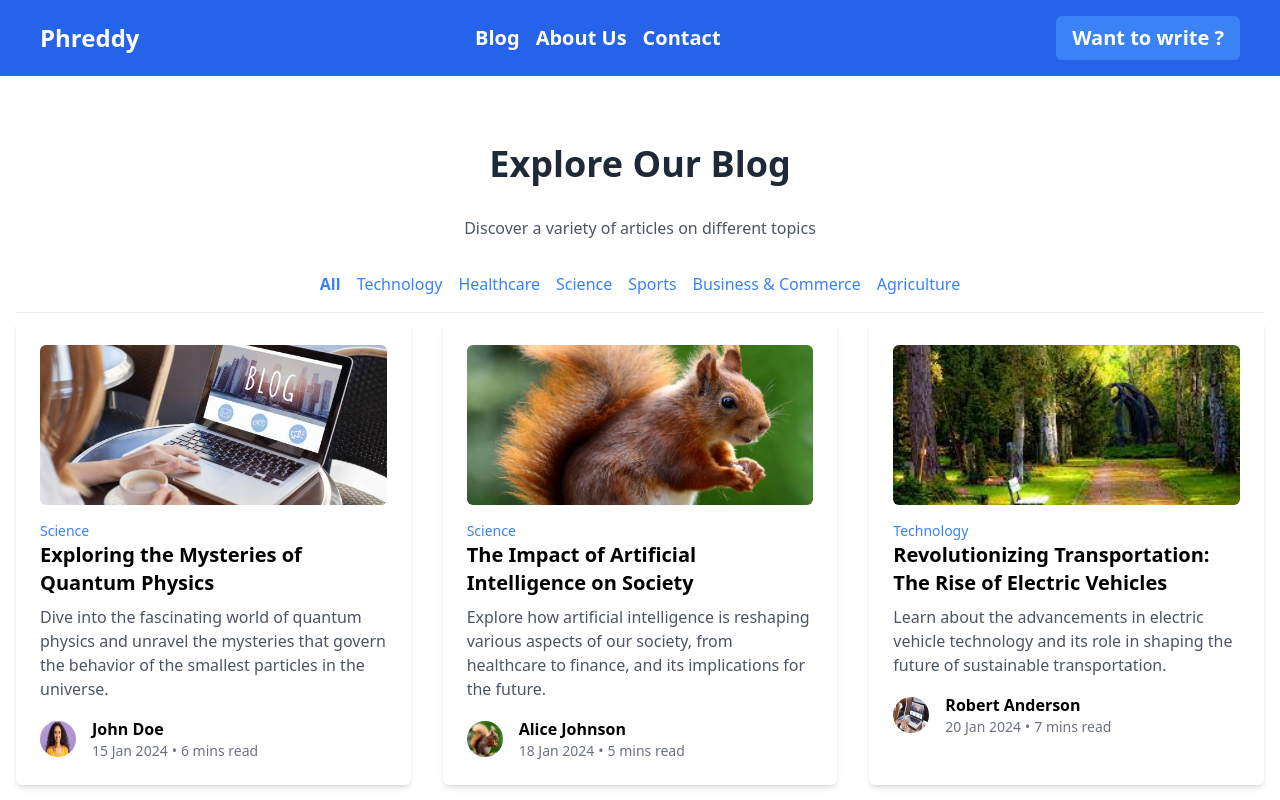
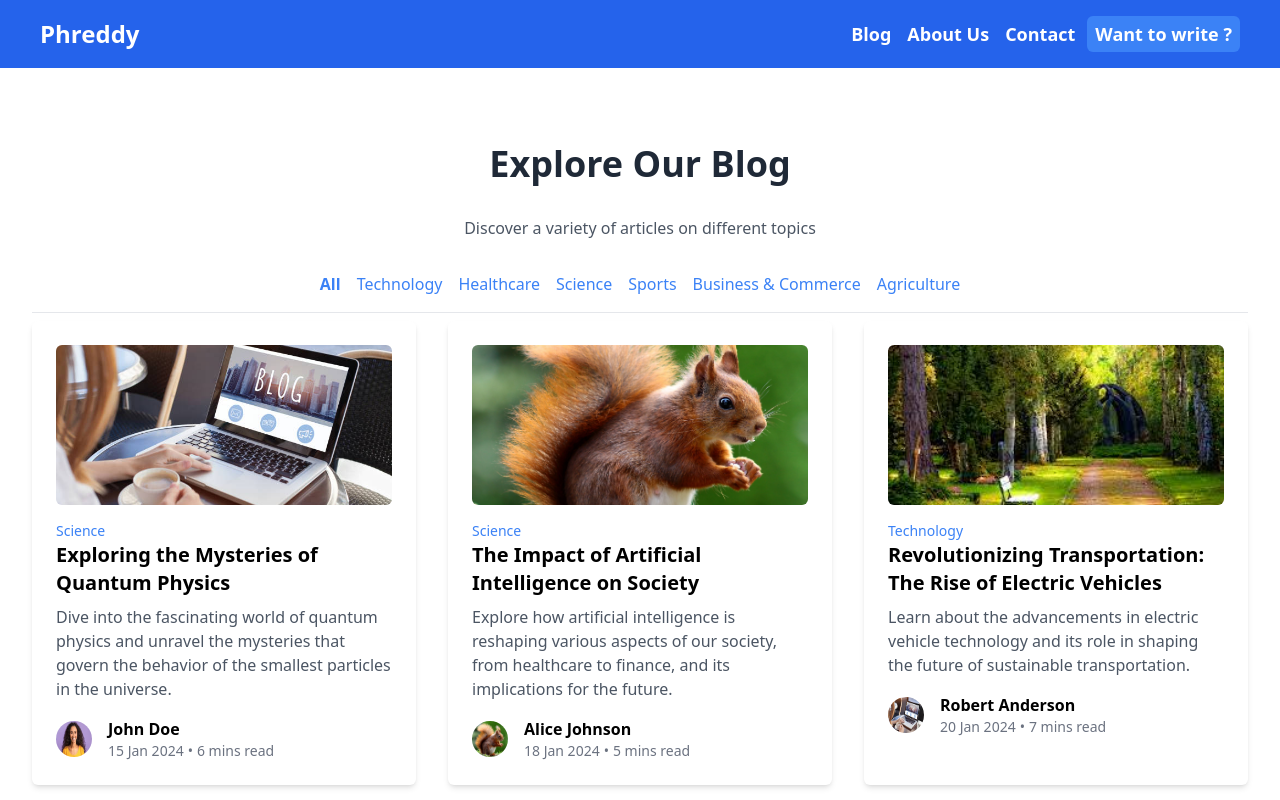
Before and after one commit to Olosko23/Blog-Client, a React (Vite) app: page /blogs in a window 1280 px wide. Shown: the top 800 px of the page. Built offline with nearby package versions, Linux system fonts and the light colour scheme.

Commit message:
'categoriess'

```diff
--- a/src/App.jsx
+++ b/src/App.jsx
@@ -17,6 +17,7 @@ import Create from "./pages/Blog/Create";
 import Details from "./pages/Blog/Details";
 import ScrollToTop from "./components/BackToTop";
 import Profile from "./pages/Auth/Profile";
+import Categories from "./pages/Blog/Categories";
 
 function App() {
   return (
@@ -40,6 +41,7 @@ function App() {
           <Route path="/create" element={<Create />} />
           <Route path="/profile" element={<Profile />} />
           <Route path="/details" element={<Details />} />
+          <Route path="/categories/:category" element={<Categories />} />
         </Routes>
         <Footer />
       </BrowserRouter>
--- a/src/components/Navbar.jsx
+++ b/src/components/Navbar.jsx
@@ -52,15 +52,16 @@ const Navbar = () => {
         <div className="cursor-pointer font-bold text-2xl hover:scale-105">
           <Link to="/">Phreddy</Link>
         </div>
+        <div className="flex justify-end space-x-3 text-center items-center">
           {!user && (
             <div className="md:flex justify-evenly space-x-4 hidden">
-            <div className="cursor-pointer hover:text-blue-800 font-semibold text-xl">
+              <div className="cursor-pointer hover:text-blue-800 font-semibold text-lg">
                 <Link to="/blogs">Blog</Link>
               </div>
-            <div className="cursor-pointer hover:text-blue-800 font-semibold text-xl">
+              <div className="cursor-pointer hover:text-blue-800 font-semibold text-lg">
                 <Link to="/about">About Us</Link>
               </div>
-            <div className="cursor-pointer hover:text-blue-800 font-semibold text-xl">
+              <div className="cursor-pointer hover:text-blue-800 font-semibold text-lg">
                 <Link to="/contact">Contact</Link>
               </div>
             </div>
@@ -69,10 +70,10 @@ const Navbar = () => {
           <div className="hidden md:flex">
             {user ? (
               <div className="flex justify-center space-x-3">
-              <div className="cursor-pointer bg-blue-500 hover:bg-blue-700 text-white font-semibold text-md rounded-md py-1 px-2">
+                <div className="cursor-pointer hover:text-blue-800 font-semibold text-lg">
                   <Link to="/create">Create</Link>
                 </div>
-              <div className="cursor-pointer bg-blue-500 hover:bg-blue-700 text-white font-semibold text-md rounded-md py-1 px-2">
+                <div className="cursor-pointer hover:text-blue-800 font-semibold text-lg">
                   <Link to="/profile">Profile</Link>
                 </div>
                 <div
@@ -83,10 +84,11 @@ const Navbar = () => {
                 </div>
               </div>
             ) : (
-            <div className="cursor-pointer bg-blue-500 hover:bg-blue-700 text-white font-semibold text-xl rounded-md py-2 px-4">
+              <div className="cursor-pointer bg-blue-500 hover:bg-blue-700 text-white font-semibold text-lg rounded-md py-1 px-2">
                 <Link to="/login">Want to write ?</Link>
               </div>
             )}
+          </div>
         </div>
         <div onClick={toggleMobileMenu} className="flex md:hidden">
           {isMobileMenuOpen ? (
--- a/src/pages/Auth/Signup.jsx
+++ b/src/pages/Auth/Signup.jsx
@@ -180,7 +180,7 @@ const Signup = () => {
             to="/login"
             className="font-semibold leading-6 text-blue-600 hover:text-blue-500"
           >
-            Login
+            Log in
           </Link>
         </p>
       </div>
--- a/src/pages/Blog/Blogs.jsx
+++ b/src/pages/Blog/Blogs.jsx
@@ -20,7 +20,7 @@ const Blogs = () => {
   const paginate = (pageNumber) => setCurrentPage(pageNumber);
 
   const handleCategoryClick = (category) => {
-    setCurrentPage(1); // Reset current page when changing the category
+    setCurrentPage(1);
     setSelectedCategory(category);
   };
 
@@ -29,7 +29,7 @@ const Blogs = () => {
   }, [currentPage]);
 
   return (
-    <div className="container mx-auto px-4 max-w-7xl py-12 mt-24">
+    <div className="container mx-auto px-4 md:px-8 max-w-7xl py-12 mt-24">
       <section className="text-center">
         <h1 className="text-4xl font-bold mb-8 text-gray-800">
           Explore Our Blog
--- /dev/null
+++ b/src/pages/Blog/Categories.jsx
@@ -0,0 +1,7 @@
+import React from "react";
+
+const Categories = () => {
+  return <div>Categories</div>;
+};
+
+export default Categories;
--- a/src/pages/Home/Section1.jsx
+++ b/src/pages/Home/Section1.jsx
@@ -15,9 +15,12 @@ const Section1 = () => {
 
       <section className="mt-8">
         <div className="flex flex-col items-center mb-4 space-y-2 md:flex-row md:justify-center md:space-x-4 md:space-y-0">
-          <span className="cursor-pointer text-blue-500 hover:underline">
+          <Link
+            to="/blogs"
+            className="cursor-pointer text-blue-500 hover:underline"
+          >
             All
-          </span>
+          </Link>
           <span className="cursor-pointer text-blue-500 hover:underline">
             Technology
           </span>
--- a/tailwind.config.js
+++ b/tailwind.config.js
@@ -2,7 +2,12 @@
 export default {
   content: ["./index.html", "./src/**/*.{js,ts,jsx,tsx}"],
   theme: {
-    extend: {},
+    extend: {
+      darkBlue: "#142D55",
+      normalBlue: "#0856CF",
+      lightBlue: "#B7E3FF",
+      skyBlue: "#4B92FF",
+    },
   },
   plugins: [],
 };
```
Lines whose indentation alone changed are shown as unchanged.
